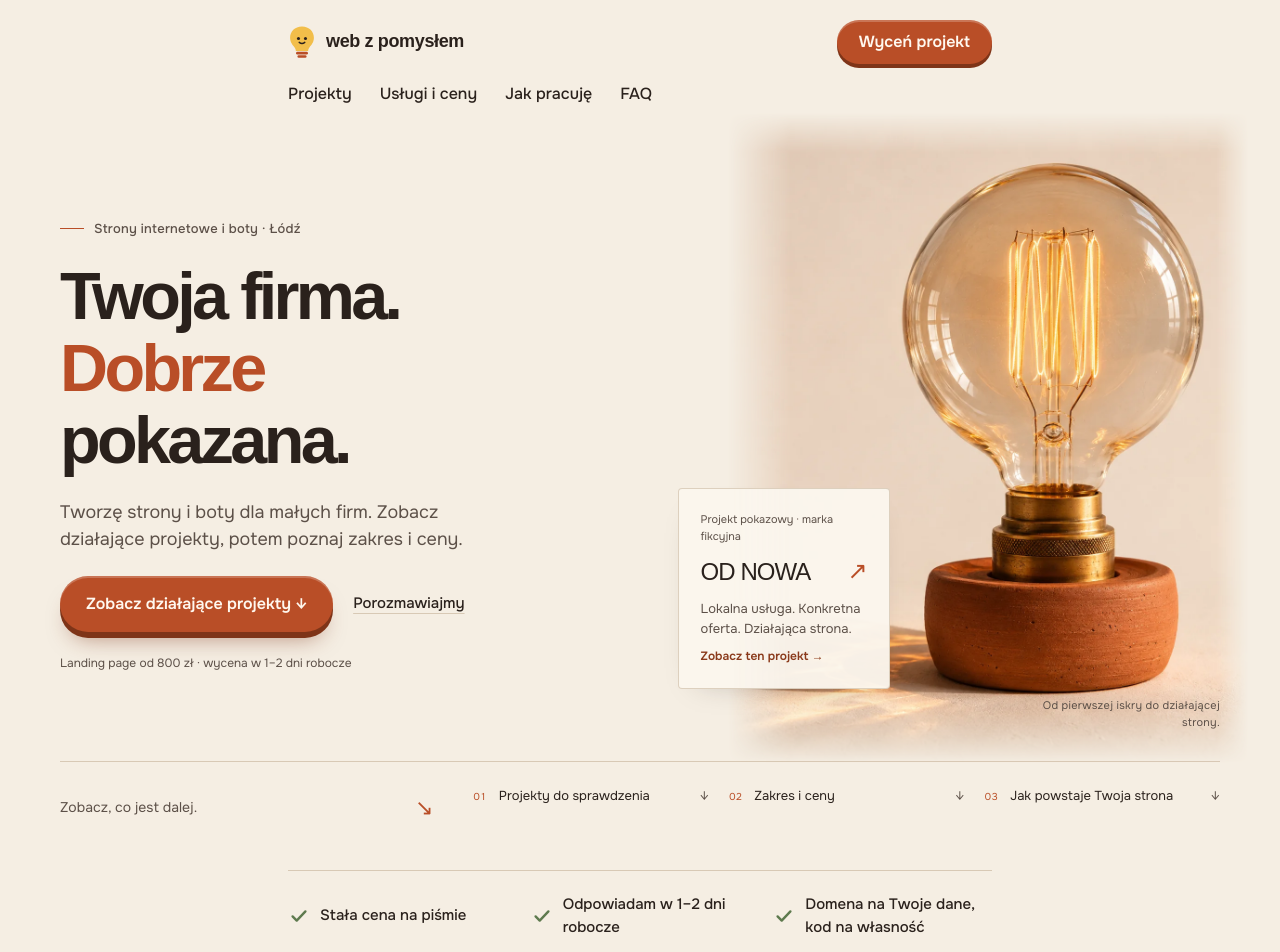
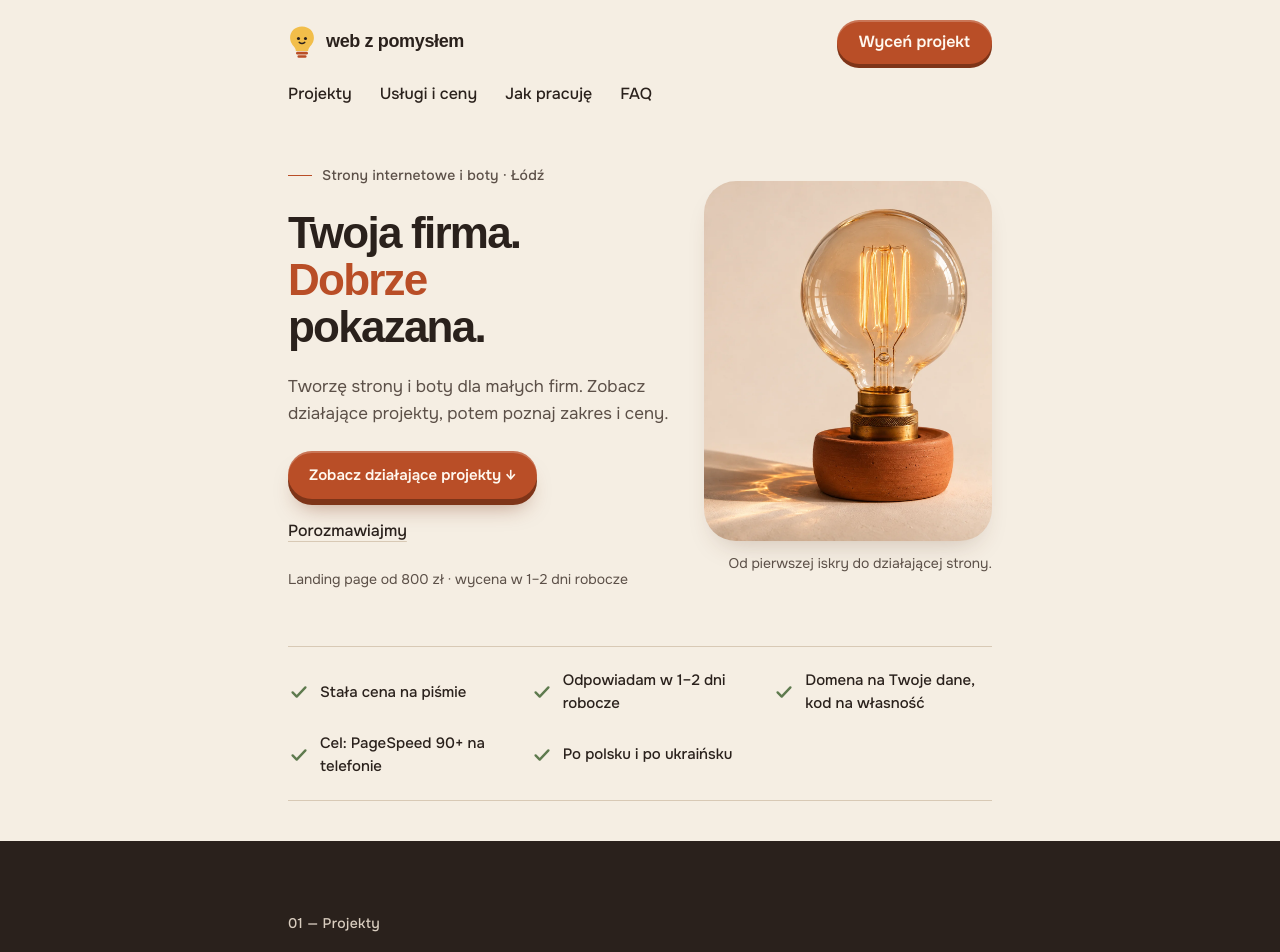
Before and after one commit to romanhavryliuk/web-z-pomyslem, a Next.js app: page / in a window 1280 px wide. Shown: the top 952 px of the page. Built offline with nearby package versions, Linux system fonts and the light colour scheme; a web font is replaced by a local one.

Commit message:
refactor: hero layout in container with framed photo

```diff
--- a/src/components/Hero/Hero.module.css
+++ b/src/components/Hero/Hero.module.css
@@ -1,24 +1,22 @@
 .hero {
   display: grid;
-  align-items: center;
-  gap: 14px;
-  width: 100%;
-  max-width: 1440px;
-  margin: 0 auto;
-  padding: 22px 20px 32px;
+  row-gap: 32px;
+  /* Лише longhand: shorthand padding перебив би горизонтальні відступи .container. */
+  padding-top: 24px;
+  padding-bottom: 40px;
 }
 
 .content {
   display: flex;
   flex-direction: column;
-  gap: 18px;
+  gap: 20px;
 }
 .eyebrow {
   display: flex;
   align-items: center;
   gap: 10px;
   color: var(--color-muted);
-  font-size: 12px;
+  font-size: 14px;
   font-weight: 500;
   letter-spacing: 0.02em;
 }
@@ -31,9 +29,9 @@
 .title {
   font-family: var(--font-display);
   font-weight: 700;
-  font-size: clamp(35px, 9.1vw, 46px);
-  line-height: 1.08;
-  letter-spacing: -0.055em;
+  font-size: 38px;
+  line-height: 1.06;
+  letter-spacing: -0.04em;
 }
 .title > span {
   display: block;
@@ -43,9 +41,9 @@
   color: var(--color-terra);
 }
 .subtitle {
-  max-width: 460px;
+  max-width: 40ch;
   color: var(--color-muted);
-  font-size: 16px;
+  font-size: 17px;
   line-height: 1.55;
 }
 .actions {
@@ -60,7 +58,7 @@
 }
 .secondary {
   color: var(--color-choco);
-  font-size: 15px;
+  font-size: 16px;
   font-weight: 500;
   text-decoration: underline;
   text-decoration-color: var(--color-line);
@@ -73,288 +71,83 @@
 }
 .note {
   color: var(--color-muted);
-  font-size: 12px;
+  font-size: 14px;
   line-height: 1.6;
 }
 
 .visual {
-  --reflection-x: 65%;
-  --reflection-y: 35%;
-  position: relative;
   min-width: 0;
-  height: 310px;
   margin: 0;
-  isolation: isolate;
 }
 .photograph {
-  position: absolute;
-  right: -12px;
-  top: -18px;
-  width: 270px;
-  height: 338px;
-  max-width: none;
-  object-fit: contain;
-  mix-blend-mode: multiply;
-  mask-image:
-    linear-gradient(transparent, #000 6%, #000 92%, transparent),
-    linear-gradient(to right, transparent, #000 12%, #000 94%, transparent);
-  mask-composite: intersect;
-}
-.reflection {
-  display: none;
+  display: block;
+  width: 100%;
+  height: auto;
+  aspect-ratio: 1 / 1;
+  object-fit: cover;
+  object-position: 50% 62%;
+  border-radius: 24px;
+  box-shadow: var(--shadow-clay);
 }
 .visualCaption {
-  position: absolute;
-  right: 0;
-  bottom: -4px;
-  max-width: 210px;
+  margin-top: 12px;
   color: var(--color-muted);
-  text-align: right;
-  font-size: 10px;
-  letter-spacing: 0.025em;
-}
-.projectTeaser {
-  position: absolute;
-  bottom: 28px;
-  left: 0;
-  display: flex;
-  flex-direction: column;
-  gap: 9px;
-  width: 166px;
-  padding: 18px 15px;
-  border: 1px solid rgb(216 201 181 / 0.85);
-  border-radius: 4px;
-  background: rgb(251 246 238 / 0.96);
-  color: var(--color-choco);
-  text-decoration: none;
-  box-shadow: 0 12px 30px -22px rgb(42 33 28 / 0.35);
-  transition:
-    border-color var(--motion-fast) ease,
-    box-shadow var(--motion-fast) ease;
-}
-.projectTeaser:hover,
-.projectTeaser:focus-visible {
-  border-color: var(--color-terra);
-  box-shadow: 0 12px 30px -18px rgb(42 33 28 / 0.3);
-}
-.projectEyebrow {
-  color: var(--color-muted);
-  font-size: 11px;
-  line-height: 1.5;
-}
-.projectName {
-  display: flex;
-  justify-content: space-between;
-  align-items: center;
-  font-family: var(--font-display);
-  font-size: 18px;
-  letter-spacing: -0.04em;
-}
-.projectName > span {
-  color: var(--color-terra);
-  font-family: var(--font-sans);
-}
-.projectDescription {
-  color: var(--color-muted);
-  font-size: 12px;
-  line-height: 1.5;
-}
-.projectLink {
-  color: var(--color-link);
-  font-size: 12px;
-  font-weight: 600;
+  font-size: 14px;
+  text-align: left;
 }
 
-.continue {
-  display: grid;
-  gap: 14px;
-  padding-top: 24px;
-  margin-top: 8px;
-  border-top: 1px solid var(--color-line);
-}
-.continueIntro {
-  display: flex;
-  justify-content: space-between;
-  align-items: center;
-  font-size: 13px;
-  color: var(--color-muted);
-}
-.continueIntro > span {
-  color: var(--color-terra);
-  font-size: 22px;
-}
-.chapterList {
-  display: grid;
-  gap: 0;
-  padding: 0;
-  list-style: none;
-}
-.chapter {
-  display: flex;
-  align-items: center;
-  gap: 12px;
-  min-height: 44px;
-  color: var(--color-choco);
-  text-decoration: none;
-  font-size: 13px;
-}
-.chapterNumber {
-  color: var(--color-terra);
-  font-size: 10px;
-  font-variant-numeric: tabular-nums;
-}
-.chapterArrow {
-  margin-left: auto;
-  color: var(--color-muted);
-  transition: transform var(--motion-fast) var(--motion-ease);
-}
-.chapter:hover,
-.chapter:focus-visible {
-  color: var(--color-link);
-}
-@media (hover: hover) and (pointer: fine) {
-  .chapter:hover .chapterArrow {
-    transform: translateY(3px);
-  }
-}
-
-@media (min-width: 768px) {
+@media screen and (min-width: 768px) {
   .hero {
-    grid-template-columns: 1.05fr 0.95fr;
-    gap: 32px 20px;
-    padding: 36px 32px 40px;
+    grid-template-columns: minmax(0, 1fr) 288px;
+    column-gap: 32px;
+    row-gap: 0;
+    align-items: center;
+    padding-top: 40px;
+    padding-bottom: 56px;
   }
   .content {
-    gap: 22px;
+    gap: 24px;
   }
   .title {
-    font-size: clamp(40px, 5.2vw, 64px);
-  }
-  .visual {
-    height: 400px;
+    font-size: 44px;
   }
   .photograph {
-    right: -20px;
-    top: -30px;
-    width: 350px;
-    height: 438px;
+    aspect-ratio: 4 / 5;
+    object-position: 50% 50%;
+    border-radius: 32px;
   }
-  .projectTeaser {
-    width: 170px;
-    bottom: 20px;
-    left: -12px;
+  .visualCaption {
+    text-align: right;
   }
   .actions {
     gap: 20px;
   }
-  .note {
-    font-size: 12px;
-  }
-  .continue {
-    grid-column: 1 / -1;
-  }
-  .chapterList {
-    grid-template-columns: repeat(3, 1fr);
-    gap: 20px;
-  }
-  .chapter {
-    align-items: baseline;
-    font-size: 12px;
-  }
 }
 
-@media (min-width: 1100px) {
+@media screen and (min-width: 1440px) {
   .hero {
-    padding: 36px 60px 40px;
-    gap: 30px 56px;
+    grid-template-columns: minmax(0, 1fr) 472px;
+    column-gap: 72px;
+    padding-top: 56px;
+    padding-bottom: 80px;
+  }
+  .content {
+    gap: 28px;
+  }
+  .eyebrow {
+    font-size: 15px;
   }
   .title {
-    font-size: clamp(58px, 5.2vw, 76px);
-  }
-  .eyebrow {
-    font-size: 13px;
+    font-size: 68px;
   }
   .subtitle {
-    font-size: 18px;
+    font-size: 20px;
   }
-  .visual {
-    height: 570px;
-  }
-  .photograph {
-    right: -28px;
-    top: -48px;
-    width: 520px;
-    height: 650px;
-  }
-  .projectTeaser {
-    bottom: 42px;
-    left: -18px;
-    width: 212px;
-    padding: 22px;
-  }
-  .projectEyebrow {
-    font-size: 11px;
-  }
-  .projectName {
-    font-size: 24px;
-  }
-  .projectDescription {
-    font-size: 13px;
-  }
-  .projectLink {
-    font-size: 12px;
-  }
-  .visualCaption {
-    font-size: 11px;
-    bottom: 0;
+  .secondary {
+    font-size: 17px;
   }
   .actions > a:first-child {
     padding: 18px 26px;
     font-size: 16px;
   }
-  .continue {
-    grid-template-columns: 1fr 2fr;
-    align-items: center;
-    gap: 40px;
-    margin-top: 0;
-  }
-  .continueIntro {
-    font-size: 14px;
-  }
-  .chapter {
-    font-size: 13px;
-  }
-  .reflection {
-    display: block;
-    position: absolute;
-    inset: 0;
-    pointer-events: none;
-    background: radial-gradient(
-      ellipse 65px 100px at var(--reflection-x) var(--reflection-y),
-      rgb(255 235 191 / 0.16),
-      transparent
-    );
-    mix-blend-mode: screen;
-    mask-image: radial-gradient(
-      ellipse 130px 190px at 65% 35%,
-      #000,
-      transparent
-    );
-  }
 }
-
-@media (min-width: 1440px) {
-  .hero {
-    padding-right: 100px;
-    padding-left: 100px;
-  }
-}
-
-@media (prefers-reduced-motion: reduce) {
-  .reflection {
-    display: none;
-  }
-  .chapter:hover .chapterArrow {
-    transform: none;
-  }
-}
--- a/src/components/Hero/Hero.tsx
+++ b/src/components/Hero/Hero.tsx
@@ -3,15 +3,21 @@ import { Button } from '@/components/Button';
 import { IdeaLight } from './IdeaLight';
 import css from './Hero.module.css';
 
+const HERO_TITLE_ID = 'hero-title';
+
 export const Hero = () => {
   return (
-    <section id="top" className={css.hero}>
+    <section
+      id="top"
+      aria-labelledby={HERO_TITLE_ID}
+      className={`container ${css.hero}`}
+    >
       <div className={css.content}>
         <p className={css.eyebrow}>
           <span className={css.eyebrowLine} aria-hidden="true" />
           {hero.eyebrow}
         </p>
-        <h1 className={css.title}>
+        <h1 id={HERO_TITLE_ID} className={css.title}>
           {hero.title.before}
           <span className={css.marker}>{hero.title.highlight}</span>
           {hero.title.after}
@@ -28,25 +34,6 @@ export const Hero = () => {
         <p className={css.note}>{hero.note}</p>
       </div>
       <IdeaLight />
-      <nav className={css.continue} aria-label={hero.continueLabel}>
-        <p className={css.continueIntro}>
-          {hero.continueIntro}
-          <span aria-hidden="true">↘</span>
-        </p>
-        <ol className={css.chapterList}>
-          {hero.chapters.map((chapter, index) => (
-            <li key={chapter.href}>
-              <a href={chapter.href} className={css.chapter}>
-                <span className={css.chapterNumber}>0{index + 1}</span>
-                <span>{chapter.label}</span>
-                <span className={css.chapterArrow} aria-hidden="true">
-                  ↓
-                </span>
-              </a>
-            </li>
-          ))}
-        </ol>
-      </nav>
     </section>
   );
 };
--- a/src/components/Hero/IdeaLight.tsx
+++ b/src/components/Hero/IdeaLight.tsx
@@ -1,60 +1,22 @@
-'use client';
-
 import Image from 'next/image';
-import { useRef } from 'react';
-import type { PointerEvent } from 'react';
 import { hero } from '@/content/pl';
 import css from './Hero.module.css';
 
 export const IdeaLight = () => {
-  const figureRef = useRef<HTMLElement>(null);
-
-  const reflect = (event: PointerEvent<HTMLElement>) => {
-    if (
-      event.pointerType !== 'mouse' ||
-      window.matchMedia('(prefers-reduced-motion: reduce)').matches
-    )
-      return;
-    const bounds = event.currentTarget.getBoundingClientRect();
-    figureRef.current?.style.setProperty(
-      '--reflection-x',
-      `${((event.clientX - bounds.left) / bounds.width) * 100}%`,
-    );
-    figureRef.current?.style.setProperty(
-      '--reflection-y',
-      `${((event.clientY - bounds.top) / bounds.height) * 100}%`,
-    );
-  };
-
   return (
-    <figure ref={figureRef} className={css.visual} onPointerMove={reflect}>
+    <figure className={css.visual}>
       <Image
         src="/images/idea-light-hero.webp"
         alt={hero.imageAlt}
         width={1120}
         height={1400}
         preload
-        sizes="(min-width: 1100px) 560px, (min-width: 768px) 400px, 280px"
+        sizes="(min-width: 1440px) 472px, (min-width: 768px) 288px, calc(100vw - 40px)"
         className={css.photograph}
       />
-      <div className={css.reflection} aria-hidden="true" />
       <figcaption className={css.visualCaption}>
         {hero.visualCaption}
       </figcaption>
-      <a href="#od-nowa" className={css.projectTeaser}>
-        <span className={css.projectEyebrow}>{hero.project.eyebrow}</span>
-        <span className={css.projectName}>
-          {hero.project.name}
-          <span aria-hidden="true">↗</span>
-        </span>
-        <span className={css.projectDescription}>
-          {hero.project.description}
-        </span>
-        <span className={css.projectLink}>
-          {hero.project.link}
-          <span aria-hidden="true"> →</span>
-        </span>
-      </a>
     </figure>
   );
 };
--- a/src/content/pl.ts
+++ b/src/content/pl.ts
@@ -38,19 +38,6 @@ export const hero = {
     'Szklana lampa z ciepłą świetlną nicią, mosiężną oprawą i terakotową podstawą',
   mascotAlt: 'Żarówka — symbol pomysłu',
   visualCaption: 'Od pierwszej iskry do działającej strony.',
-  project: {
-    eyebrow: 'Projekt pokazowy · marka fikcyjna',
-    name: 'OD NOWA',
-    description: 'Lokalna usługa. Konkretna oferta. Działająca strona.',
-    link: 'Zobacz ten projekt',
-  },
-  continueLabel: 'Odkryj projekty, ceny i sposób współpracy',
-  continueIntro: 'Zobacz, co jest dalej.',
-  chapters: [
-    { label: 'Projekty do sprawdzenia', href: '#projekty' },
-    { label: 'Zakres i ceny', href: '#uslugi' },
-    { label: 'Jak powstaje Twoja strona', href: '#proces' },
-  ],
 } as const;
 
 export const trustBar = {
```
